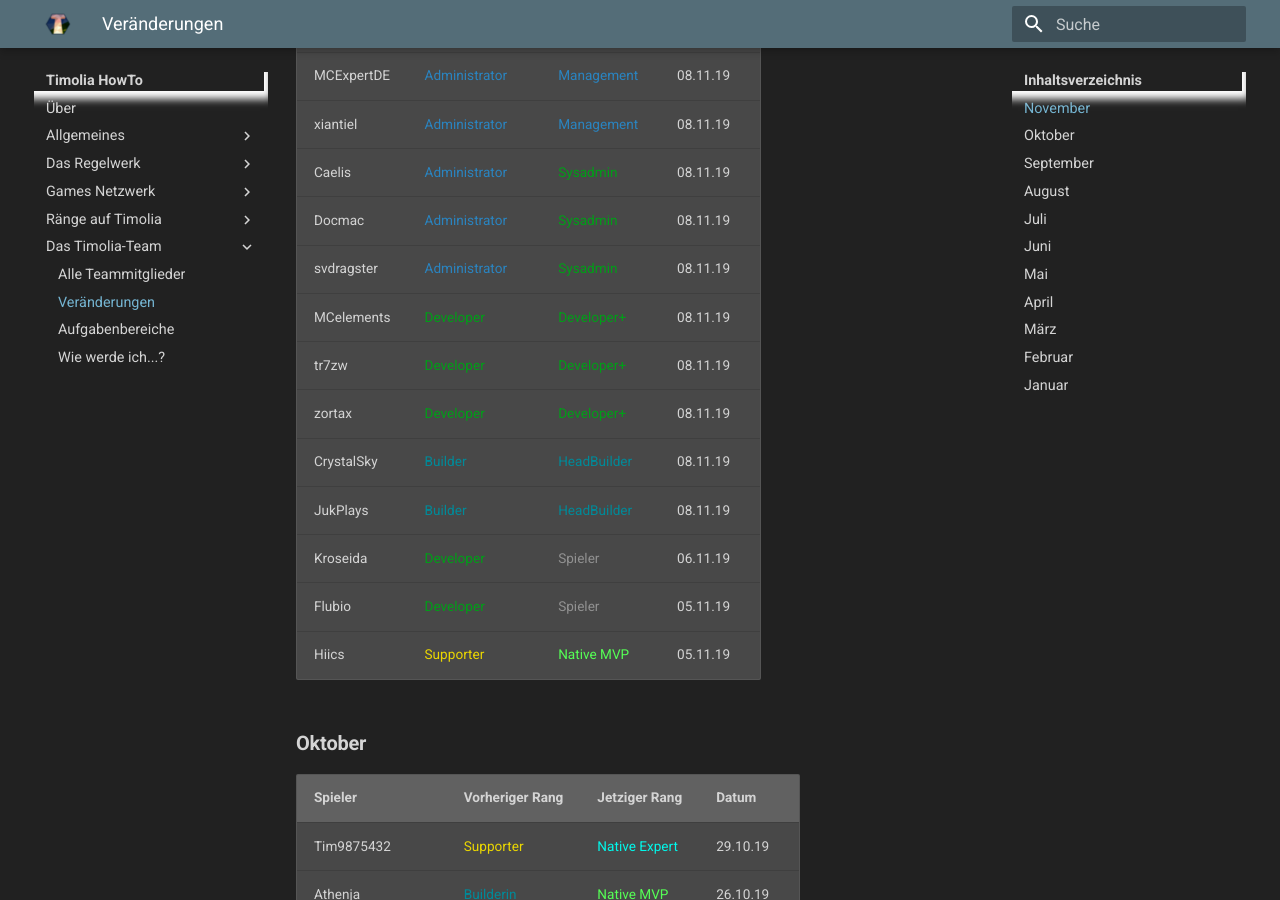
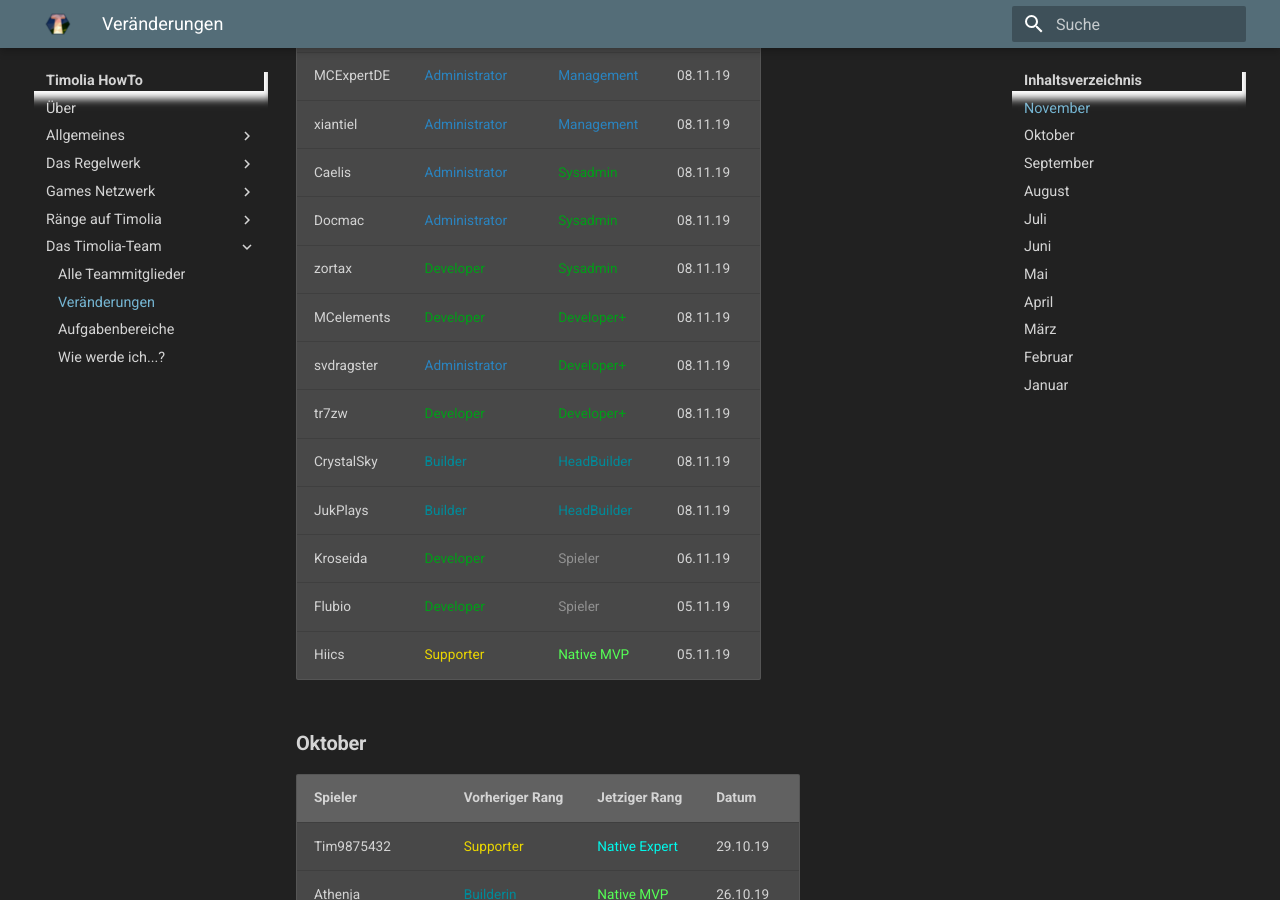
Before and after one commit to TimoliaDE/HowTo, an MkDocs documentation site: the page built from docs/team/changes.md, in a window 1280 px wide and 900 px high, scrolled down 328 px. Built offline with MkDocs 1.6.1 and Material for MkDocs 9.7.7, drawn with Linux system fonts in a browser that asks for light colours; old or Windows-style settings are respelled for this version of MkDocs.

Commit message:
swap svdragster and zortax @changes.md

```diff
--- a/docs/team/changes.md
+++ b/docs/team/changes.md
@@ -10,10 +10,10 @@ Hier werden alle Aus- und Eintritte bzw. Beförderungen und Degradierungen aufge
 | xiantiel | <span class='administrator'>Administrator</span> | <span class='management'>Management</span> | 08.11.19 |
 | Caelis | <span class='administrator'>Administrator</span> | <span class='sysadmin'>Sysadmin</span> | 08.11.19 |
 | Docmac | <span class='administrator'>Administrator</span> | <span class='sysadmin'>Sysadmin</span> | 08.11.19 |
-| svdragster | <span class='administrator'>Administrator</span> | <span class='sysadmin'>Sysadmin</span> | 08.11.19 |
+| zortax | <span class='developer'>Developer</span> | <span class='sysadmin'>Sysadmin</span> | 08.11.19 |
 | MCelements | <span class='developer'>Developer</span> | <span class='developer-plus'>Developer+</span> | 08.11.19 |
+| svdragster | <span class='administrator'>Administrator</span> | <span class='developer-plus'>Developer+</span> | 08.11.19 |
 | tr7zw | <span class='developer'>Developer</span> | <span class='developer-plus'>Developer+</span> | 08.11.19 |
-| zortax | <span class='developer'>Developer</span> | <span class='developer-plus'>Developer+</span> | 08.11.19 |
 | CrystalSky | <span class='builder'>Builder</span> | <span class='headbuilder'>HeadBuilder</span> | 08.11.19 |
 | JukPlays | <span class='builder'>Builder</span> | <span class='headbuilder'>HeadBuilder</span> | 08.11.19 |
 | Kroseida | <span class='developer'>Developer</span> | <span class='user'>Spieler</span> | 06.11.19 |
```
